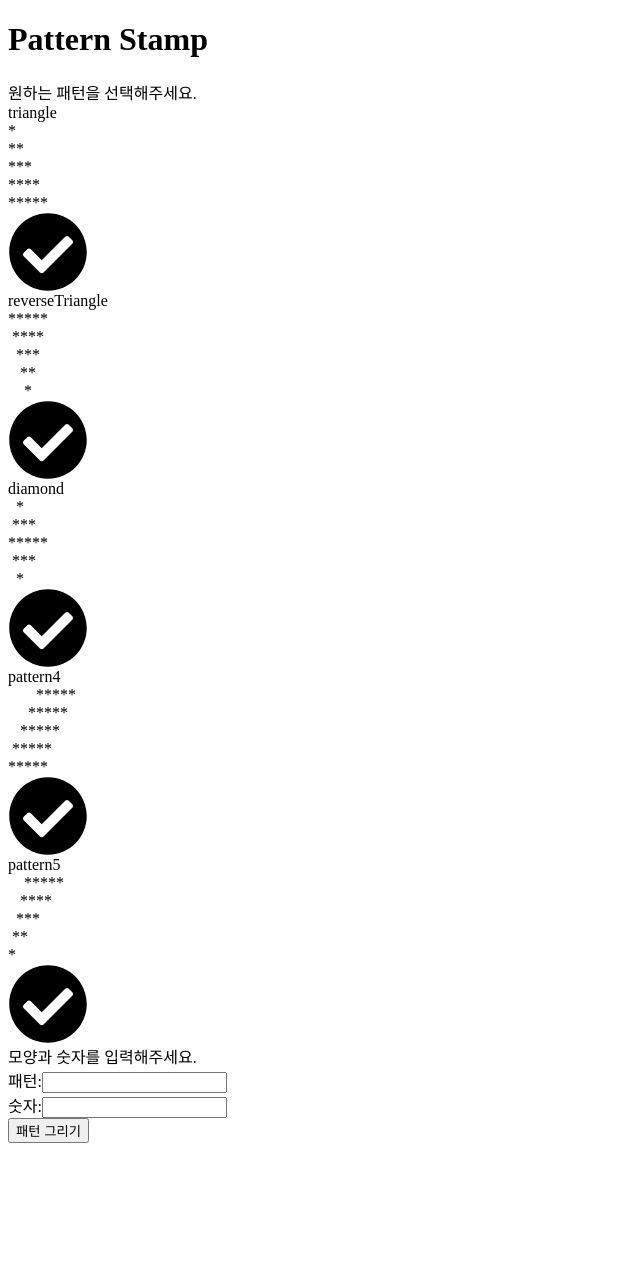
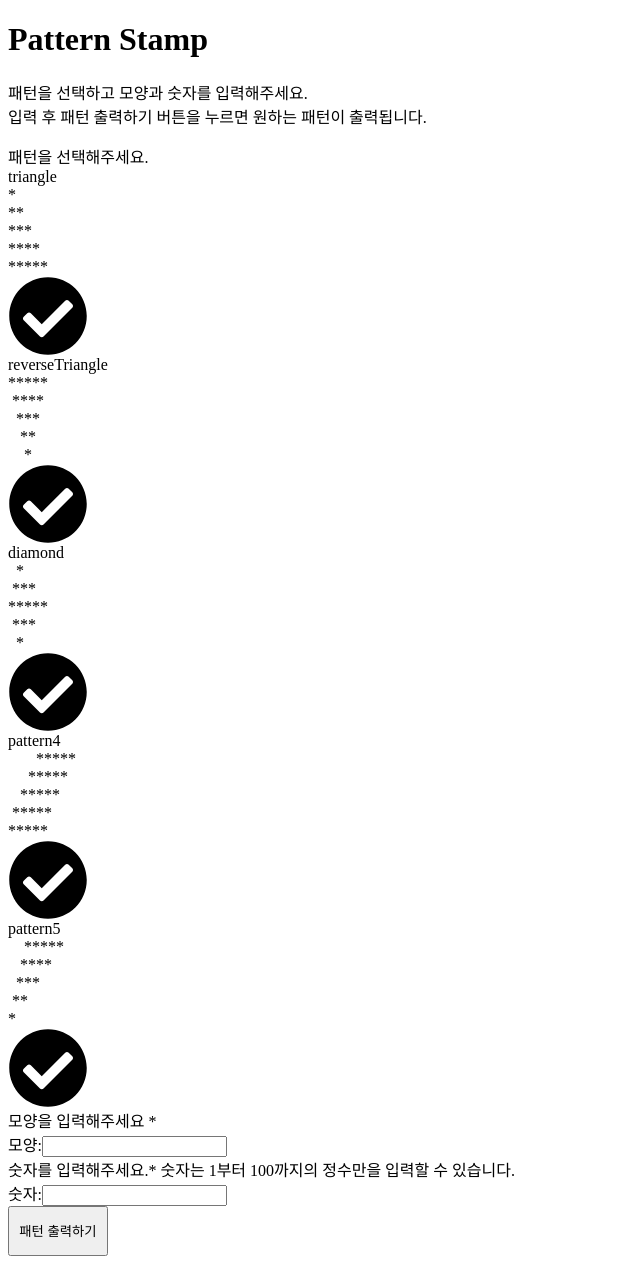
Before and after one commit to bohyeon-n/youngint-lesson, a React app: page / in a window 1280 px wide. Shown: the whole page, without its empty margins (0-640 px from the left). Before the commit the page ends 1151 px from the top, so only its background shows below. Built offline with nearby package versions, Linux system fonts and the light colour scheme.

Commit message:
설명 문구 추가, 변경

```diff
--- a/src/containers/FormContainer.tsx
+++ b/src/containers/FormContainer.tsx
@@ -121,13 +121,18 @@ export class FormContainer extends React.Component<FormContainerProps, {}> {
     const { step } = this.props;
     return (
       <React.Fragment>
+        <div>모양을 입력해주세요 *</div>
         <Form
           value={shape}
           handleInputChange={this.onShapeChange}
-          labelName="패턴"
+          labelName="모양"
           focus={step === 1}
           onSubmit={this.onSubmit}
         />
+        <div>
+          숫자를 입력해주세요.* 숫자는 1부터 100까지의 정수만을 입력할 수
+          있습니다.
+        </div>
         <Form
           focus={false}
           value={number}
@@ -138,7 +143,7 @@ export class FormContainer extends React.Component<FormContainerProps, {}> {
 
         <Message message={message} alert={!validate} />
 
-        <button onClick={this.onSubmit}>패턴 그리기</button>
+        <button onClick={this.onSubmit}>패턴 출력하기</button>
       </React.Fragment>
     );
   }
--- a/src/index.scss
+++ b/src/index.scss
@@ -51,3 +51,12 @@
     color: red;
   }
 }
+
+.form {
+  margin: 20px;
+}
+
+button {
+  width: 100px;
+  height: 50px;
+}
--- a/src/pages/MainPage.tsx
+++ b/src/pages/MainPage.tsx
@@ -85,13 +85,16 @@ export default class MainPage extends React.Component {
     return (
       <div>
         <h1>Pattern Stamp</h1>
-        <div>원하는 패턴을 선택해주세요.</div>
+        <p>
+          패턴을 선택하고 모양과 숫자를 입력해주세요. <br />
+          입력 후 패턴 출력하기 버튼을 누르면 원하는 패턴이 출력됩니다.
+        </p>
+        <div>패턴을 선택해주세요.</div>
         <List
           list={patterns}
           handleItemClick={this.onSelectPattern}
           activeItem={pattern}
         />
-        <div>모양과 숫자를 입력해주세요.</div>
         <FormContainer
           drawPattern={this.drawPattern}
           pattern={pattern}
```
